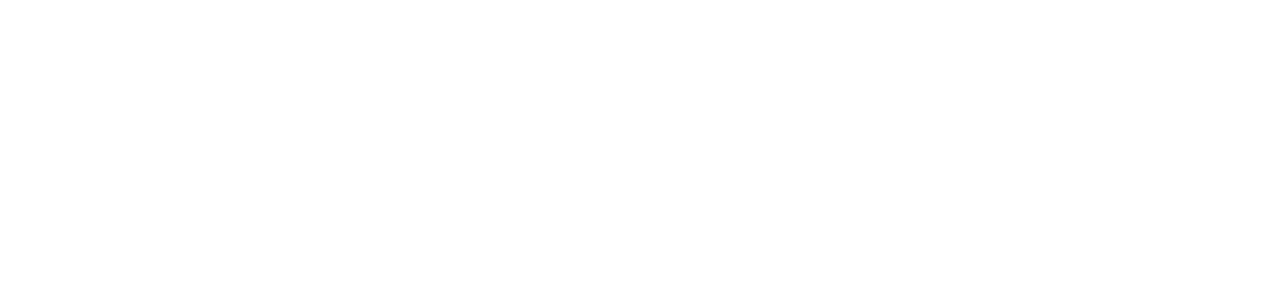
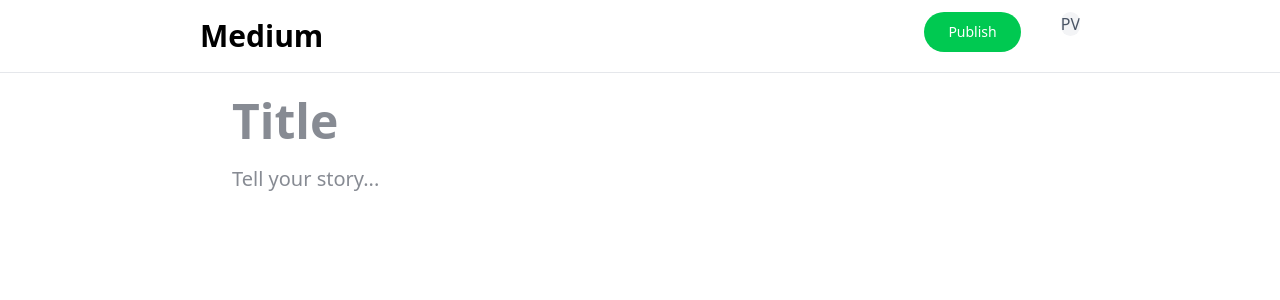
Before and after one commit to ismail-gits/medium-clone, a React (Vite) app in the folder frontend/: page /publish in a window 1280 px wide. Before the commit this address had no page. Shown: the top 300 px of the page. Built offline with nearby package versions, Linux system fonts and the light colour scheme.

Commit message:
added Publish.tsx and its components

```diff
--- a/frontend/src/App.tsx
+++ b/frontend/src/App.tsx
@@ -4,6 +4,7 @@
 import { Blog } from "./pages/Blog"
 import { Blogs } from "./pages/Blogs"
 import { Home } from "./pages/Home"
+import { Publish } from "./pages/publish"
 
 function App() {
   return <>
@@ -14,6 +15,7 @@
         <Route path="/signup" element={<Signup/>}/>
         <Route path="/blog/:id" element={<Blog/>}/>
         <Route path="/blogs" element={<Blogs/>}/>
+        <Route path="/publish" element={<Publish/>}/>
       </Routes>
     </BrowserRouter>
   </>
--- a/frontend/src/components/AppBar.tsx
+++ b/frontend/src/components/AppBar.tsx
@@ -1,13 +1,24 @@
 import { Avatar } from "./Avatar"
-import { Link } from "react-router-dom"
+import { Link, useNavigate } from "react-router-dom"
 
 export const AppBar = () => {
-  return <div className="border-b flex justify-between items-center border-gray-200 py-3 px-8">
-    <div className="cursor-pointer font-bold text-2xl">
+  const navigate = useNavigate()
+
+  const onClickHandler = () => {
+    navigate('/publish')
+  }
+
+  return <div className="border-b flex justify-between items-center border-gray-200 py-3 px-15">
+    <div className="cursor-pointer font-bold text-3xl">
       <Link to={'/blogs'}>Medium</Link>
     </div>
-    <div className="cursor-pointer">
-      <Avatar authorName="Peter V" size={10}/>
+    <div className="cursor-pointer flex">
+      <div>
+        <button onClick={onClickHandler} type="button" className="text-white bg-gray-700 hover:bg-gray-900 focus:outline-none focus:ring-4 focus:ring-gray-300 font-medium rounded-full text-sm px-5 py-2.5 me-2 mb-2 dark:bg-gray-800 dark:hover:bg-gray-700 dark:focus:ring-gray-700 dark:border-gray-700 w-full cursor-pointer">Write</button>
+      </div>
+      <div className="pl-10">
+        <Avatar authorName="Peter V" size={10}/>
+      </div>
     </div>
   </div>
 }
--- a/frontend/src/components/BlogCard.tsx
+++ b/frontend/src/components/BlogCard.tsx
@@ -1,8 +1,8 @@
 import { Avatar } from "./Avatar"
 import { Link } from "react-router-dom"
 
-interface BlogCardType {
-  id: number,
+export interface BlogCardType {
+  id: string,
   authorName: string,
   title: string,
   content: string,
--- /dev/null
+++ b/frontend/src/components/PublishAppBar.tsx
@@ -0,0 +1,45 @@
+import axios from "axios"
+import { BACKEND_URL } from "../config"
+import { Avatar } from "./Avatar"
+import { Link, useNavigate } from "react-router-dom"
+
+interface publishType {
+  title: string,
+  content: string
+}
+
+export const PublishAppBar = (props: publishType) => {
+  const navigate = useNavigate()
+
+  const onClickHandler = async () => {
+    console.log(props);
+
+    try {
+      const response = await axios.post(`${BACKEND_URL}/api/v1/blog`, props, {
+        headers: {
+          Authorization: localStorage.getItem("token")
+        }
+      })
+
+      const id = response.data.id
+      navigate(`/blog/${id}`)
+    }
+    catch(err) {
+      console.log(err)
+    }
+  }
+
+  return <div className="border-b flex justify-between items-center border-gray-200 py-3 px-50">
+    <div className="cursor-pointer font-bold text-3xl">
+      <Link to={'/blogs'}>Medium</Link>
+    </div>
+    <div className="cursor-pointer flex">
+      <div>
+        <button onClick={onClickHandler} type="button" className="text-white bg-green-500 hover:bg-green-600 focus:outline-none focus:ring-4 focus:ring-gray-300 font-medium rounded-full text-sm px-5 py-2.5 me-2 mb-2 dark:bg-gray-800 dark:hover:bg-gray-700 dark:focus:ring-gray-700 dark:border-gray-700 w-full cursor-pointer">Publish</button>
+      </div>
+      <div className="pl-10">
+        <Avatar authorName="Peter V" size={10}/>
+      </div>
+    </div>
+  </div>
+}
--- a/frontend/src/hooks/index.tsx
+++ b/frontend/src/hooks/index.tsx
@@ -3,7 +3,7 @@
 import { BACKEND_URL } from "../config"
 
 export interface BlogType {
-  id: number,
+  id: string,
   title: string,
   content: string,
   author: {
@@ -40,7 +40,14 @@
 
 export const useBlog = ({id}: {id: string}) => {
   const [ loading, setLoading ] = useState(true)
-  const [ blog, setBlog ] = useState<BlogType>()
+  const [ blog, setBlog ] = useState<BlogType>({
+    id: "",
+    title: "",
+    author: {
+      name: ""
+    },
+    content: ""
+  })
 
   useEffect(() => {
     try {
--- a/frontend/src/pages/Blog.tsx
+++ b/frontend/src/pages/Blog.tsx
@@ -6,18 +6,18 @@
 
 export function Blog() {
 
-  const { id } = useParams<{ id: string}>()
+  const { id = "" } = useParams()
 
-  const { loading, blog } = useBlog({id: id ?? ""})
-
-  if (loading) {
-    return <div>
-      <Skeleton/>
-    </div>
-  }
+  const { loading, blog } = useBlog({id})
 
   return <div>
     <AppBar/>
-    <FullBlog blog={blog}/>
+    {(loading) ?
+      <div className="pt-10 flex justify-between">
+        <div><Skeleton/></div>
+        <div><Skeleton/></div>
+      </div> :
+      <FullBlog blog={blog}/>
+    }
   </div>
 }
--- a/frontend/src/pages/Blogs.tsx
+++ b/frontend/src/pages/Blogs.tsx
@@ -17,18 +17,14 @@
 
   const { loading, blogs } = useBlogs()
 
-  if (loading) {
-    return <div>
-      <Skeleton/>
-    </div>
-  }
-
   return <div className="">
     <div>
       <AppBar/>
     </div>
     <div className="flex flex-col items-center">
-      {blogs.map(blog => <BlogCard
+      {(loading) ?
+        (Array.from({length: 5})).map(() => <div className="pt-10 pr-5"><Skeleton/></div>) :
+        blogs.map(blog => <BlogCard
           id={blog.id}
           authorName={blog.author.name}
           title={blog.title}
--- /dev/null
+++ b/frontend/src/pages/Publish.tsx
@@ -0,0 +1,50 @@
+import { useRef, useState } from "react"
+import { PublishAppBar } from "../components/PublishAppBar";
+
+export function Publish() {
+  const [ title, setTitle ] = useState("")
+  const [ content, setContent ] = useState("")
+
+  const titleRef = useRef<HTMLTextAreaElement>(null)
+  const contentRef = useRef<HTMLTextAreaElement>(null)
+
+  return <div>
+    <div>
+      <PublishAppBar title={title} content={content}/>
+      <div className="flex flex-col items-center">
+        <div className="w-screen lg:w-4xl px-10 py-6">
+          <textarea
+            id="titleArea"
+            ref={titleRef}
+            className="resize-none block w-full text-5xl font-semibold text-gray-900 dark:placeholder-gray-400 dark:text-white focus:outline-none overflow-hidden"
+            rows={1}
+            placeholder="Title"
+            onChange={(e) => {
+              setTitle(e.target.value)
+
+              if (titleRef.current) {
+                titleRef.current.style.height = "auto"
+                titleRef.current.style.height = `${titleRef.current.scrollHeight}px`
+              }
+            }}
+          />
+
+          <textarea
+            id="contentArea"
+            ref={contentRef}
+            className="resize-none block w-full text-xl text-gray-900 dark:placeholder-gray-400 dark:text-white focus:outline-none overflow-hidden pt-5"
+            rows={1}
+            placeholder="Tell your story..."
+            onChange={(e) => {
+              setContent(e.target.value)
+              if (contentRef.current) {
+                contentRef.current.style.height = "auto"
+                contentRef.current.style.height = `${contentRef.current.scrollHeight}px`
+              }
+            }}
+          />
+        </div>
+      </div>
+    </div>
+  </div>
+}
```
Lines whose indentation alone changed are shown as unchanged.
